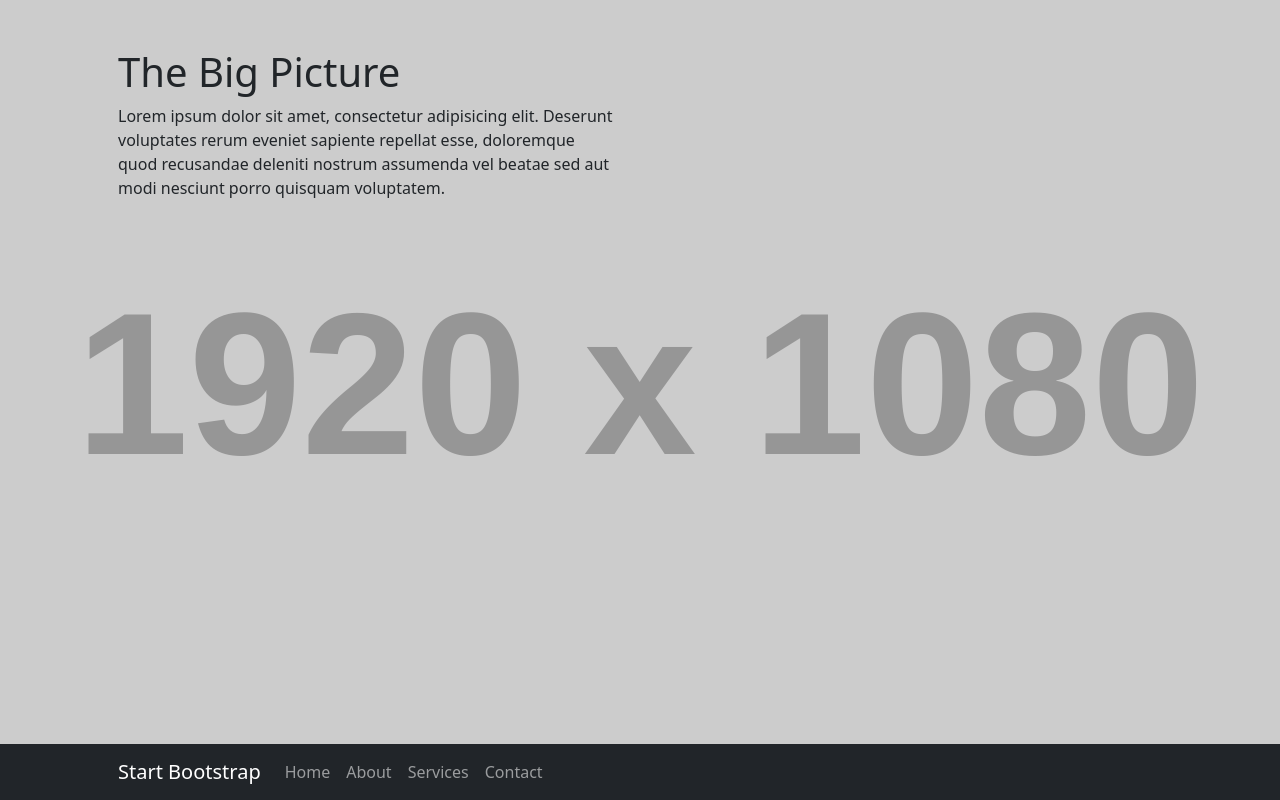
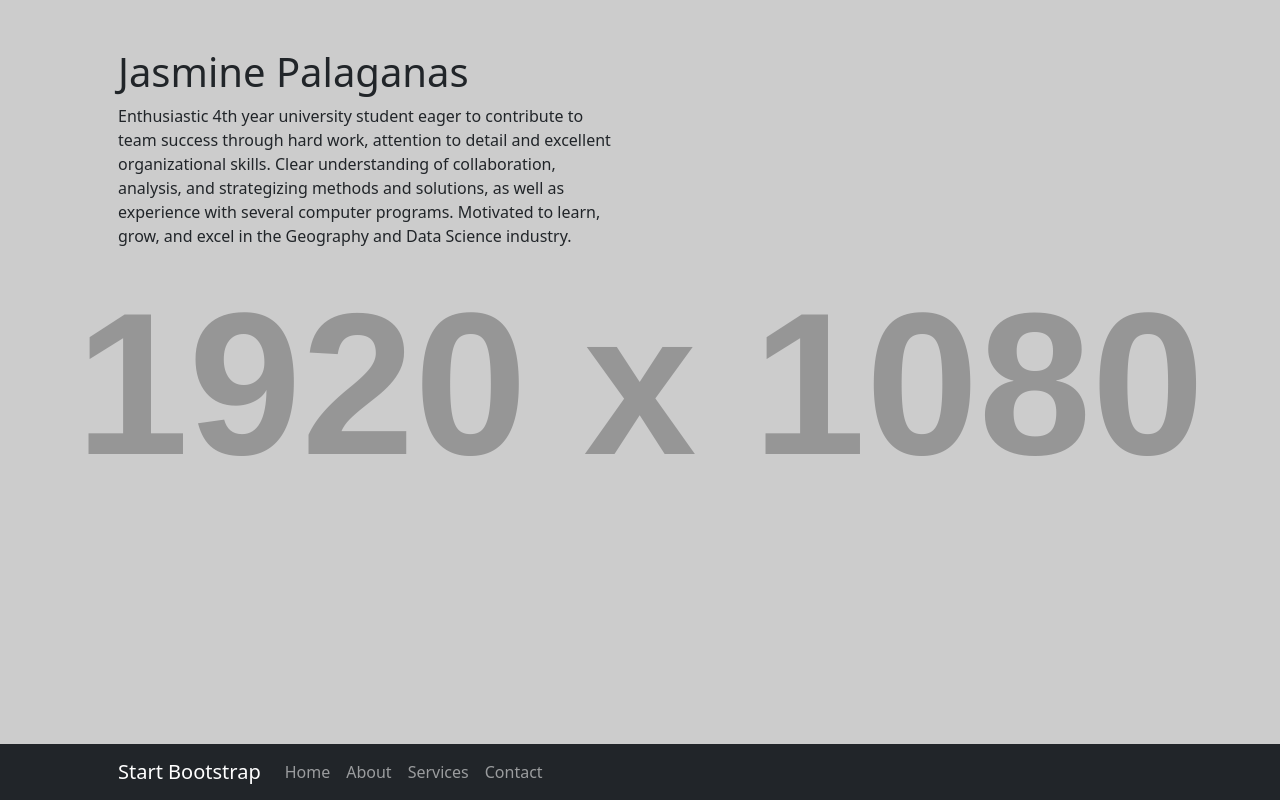
Before and after one commit to jpalag/jpalag.github.io, a plain HTML site: page index.html in a window 1280 px wide. Drawn offline with nearby package versions, Linux system fonts and the light colour scheme; placeholder pictures from the web are drawn by us.

Commit message:
testing online resume template

```diff
--- a/index.html
+++ b/index.html
@@ -5,7 +5,7 @@
         <meta name="viewport" content="width=device-width, initial-scale=1, shrink-to-fit=no" />
         <meta name="description" content="" />
         <meta name="author" content="" />
-        <title>The Big Picture - Start Bootstrap Template</title>
+        <title>Jasmine Palaganas Online Resume</title>
         <!-- Favicon-->
         <link rel="icon" type="image/x-icon" href="assets/favicon.ico" />
         <!-- Core theme CSS (includes Bootstrap)-->
@@ -32,8 +32,8 @@
             <div class="container px-4 px-lg-5">
                 <div class="row gx-4 gx-lg-5">
                     <div class="col-lg-6">
-                        <h1 class="mt-5">The Big Picture</h1>
-                        <p>Lorem ipsum dolor sit amet, consectetur adipisicing elit. Deserunt voluptates rerum eveniet sapiente repellat esse, doloremque quod recusandae deleniti nostrum assumenda vel beatae sed aut modi nesciunt porro quisquam voluptatem.</p>
+                        <h1 class="mt-5">Jasmine Palaganas</h1>
+                        <p>Enthusiastic 4th year university student eager to contribute to team success through hard work, attention to detail and excellent organizational skills. Clear understanding of collaboration, analysis, and strategizing methods and solutions, as well as experience with several computer programs. Motivated to learn, grow, and excel in the Geography and Data Science industry.</p>
                     </div>
                 </div>
             </div>
```
